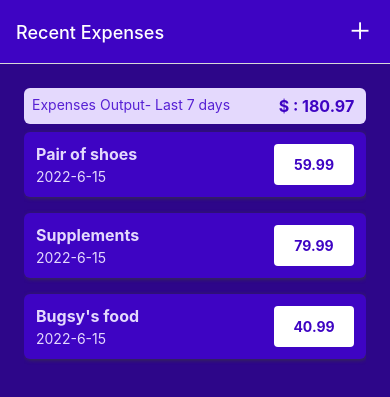
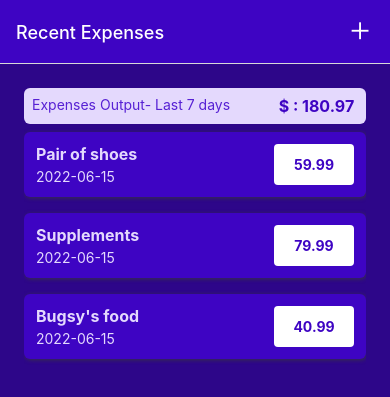
Before and after one commit to DusanVulic/ExpenseTracker--ReactNative, a React Native app: screen /RecentExpenses in a window 390 px wide. Shown: the top 397 px of the page. Built offline with nearby package versions, Linux system fonts and the light colour scheme.

Commit message:
Setting & Using Default Values

```diff
--- a/components/Manage-Expense/ExpenseForm.js
+++ b/components/Manage-Expense/ExpenseForm.js
@@ -7,11 +7,16 @@ import { useState } from "react";
 
 import Button from "../UI/Button";
 
-const ExpenseForm = ({ onCancel, onSubmit, submitButtonLabel }) => {
+const ExpenseForm = ({
+  onCancel,
+  onSubmit,
+  submitButtonLabel,
+  defaulValues,
+}) => {
   const [inputValues, setInputValues] = useState({
-    amount: "",
-    date: "",
-    description: "",
+    amount: defaulValues ? defaulValues.amount.toString() : "",
+    date: defaulValues ? defaulValues.date.toISOString().slice(0, 10) : "",
+    description: defaulValues ? defaulValues.description : "",
   });
 
   const inputChangedHandler = (inputIndentifier, enteredValue) => {
--- a/screens/ManageExpense.js
+++ b/screens/ManageExpense.js
@@ -19,6 +19,10 @@ const ManageExpense = ({ route, navigation }) => {
   const editedExpenseId = route.params?.expenseId;
 
   const isEditing = !!editedExpenseId;
+
+  const selectedExpense = expenseCtx.expenses.find(
+    (expense) => expense.id === editedExpenseId
+  );
 
   useLayoutEffect(() => {
     navigation.setOptions({
@@ -50,6 +54,7 @@ const ManageExpense = ({ route, navigation }) => {
         onCancel={cancelHandler}
         onSubmit={confirmHandler}
         submitButtonLabel={isEditing ? "Update" : "Add"}
+        defaulValues={selectedExpense}
       />
 
       {isEditing && (
--- a/util/date.js
+++ b/util/date.js
@@ -1,15 +1,15 @@
-// export const getFormatedDate = (date) => {
+export const getFormatedDate = (date) => {
+    return date.toISOString().slice(0, 10);
+};
+
+export const getDateMinusDays = (date, days) => {
+    return new Date(date.getFullYear(), date.getMonth(), date.getDate() - days);
+};
+
+// export function getFormatedDate(date) {
 //     return `${date.getFullYear()}-${date.getMonth() + 1}-${date.getDate()}`;
-// };
+// }
 
-// export const getDateMinusDays = (date, days) => {
+// export function getDateMinusDays(date, days) {
 //     return new Date(date.getFullYear(), date.getMonth(), date.getDate() - days);
-// };
-
-export function getFormatedDate(date) {
-    return `${date.getFullYear()}-${date.getMonth() + 1}-${date.getDate()}`;
-}
-
-export function getDateMinusDays(date, days) {
-    return new Date(date.getFullYear(), date.getMonth(), date.getDate() - days);
-}
+// }
```
